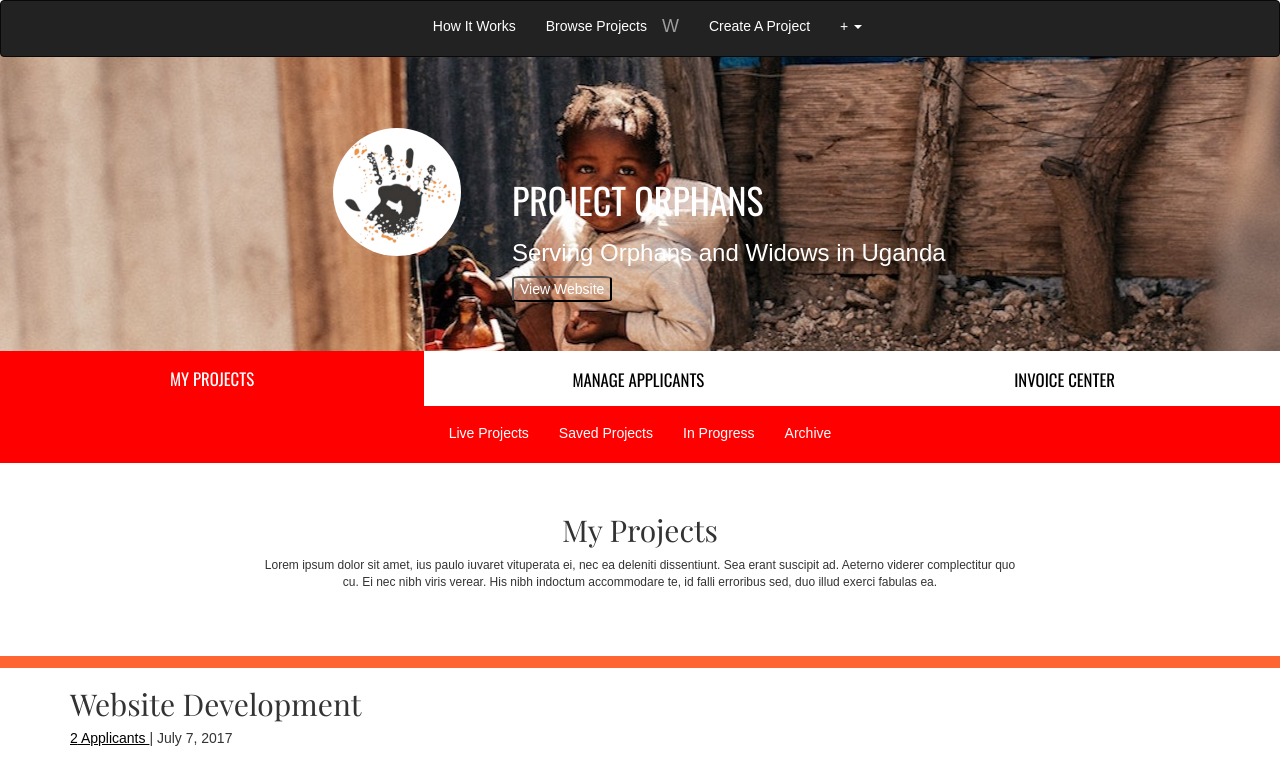
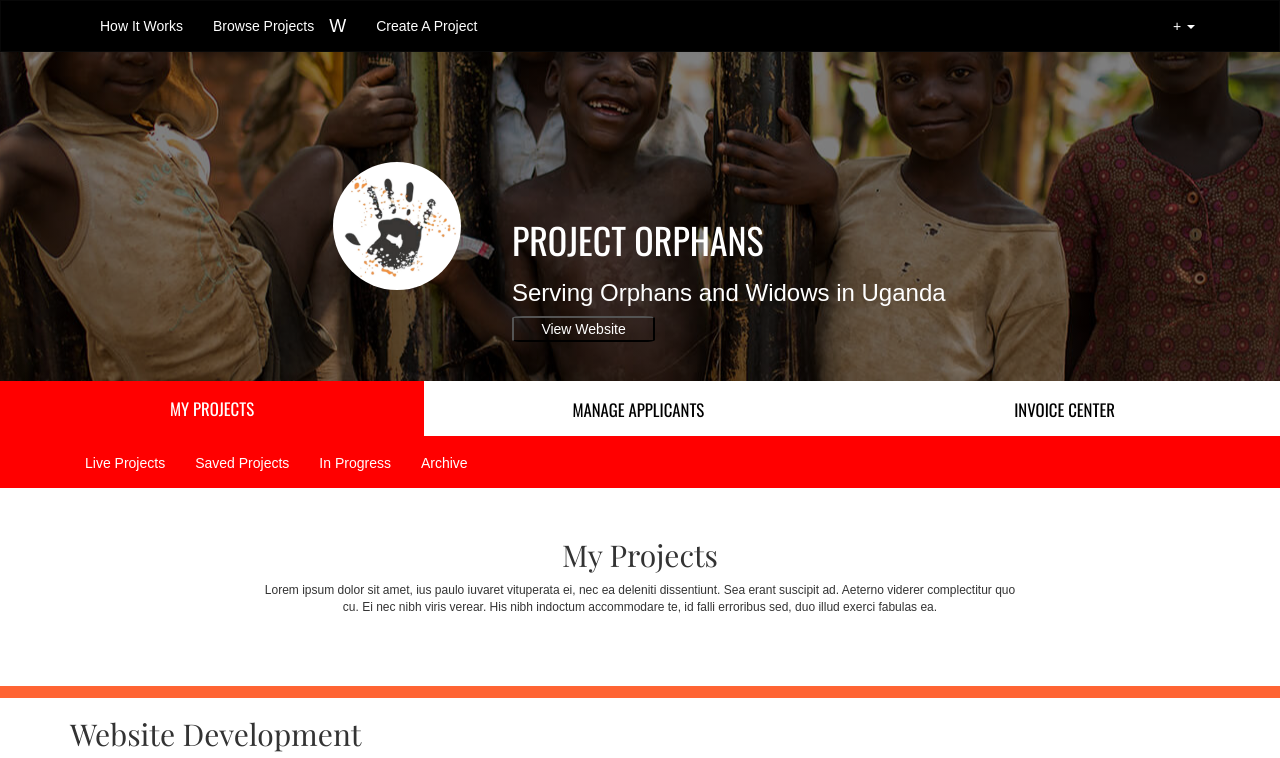
Before and after one commit to lamaya/mockup, a React (Create React App) app in the folder mockup/: page / in a window 1280 px wide. Shown: the top 758 px of the page. Built offline with nearby package versions, Linux system fonts and the light colour scheme.

Commit message:
changes bkgrnd img

```diff
--- a/mockup/src/Components/MyProjects.js
+++ b/mockup/src/Components/MyProjects.js
@@ -42,8 +42,9 @@ return(
             </Col>
             <Col style={{"textAlign": "left"}} md={6} mdPull={6}>
             <h2>{props.project_name}</h2>
+            <a >View full listing</a>
+
             <h5><a style={{"textDecoration":"underline"}} href="#">{props.applicants} Applicants </a>| {props.date}</h5>
-            <a >View full listing</a>
             <p> {props.description}</p>
             <h4 style={{paddingTop: "5%"}}> {props.skills} </h4>
             <p id={paidID}> Invoice Not Received <button hidden={received}>Request Invoice</button></p>
--- a/mockup/src/Components/NavBar.js
+++ b/mockup/src/Components/NavBar.js
@@ -5,13 +5,12 @@ class NavBar extends Component {
 
 render(){
 const navbarInstance = (
-  <Navbar inverse collapseOnSelect>
+  <Navbar inverse collapseOnSelect id="main-nav">
     <Navbar.Header>
-
       <Navbar.Toggle />
     </Navbar.Header>
     <Navbar.Collapse>
-      <Nav>
+      <Nav >
         <NavItem eventKey={1} href="#">How It Works</NavItem>
         <NavItem eventKey={2} href="#">Browse Projects</NavItem>
         <Navbar.Brand>
--- a/mockup/src/Components/ProjNav.js
+++ b/mockup/src/Components/ProjNav.js
@@ -9,7 +9,7 @@ class ProjNav extends Component {
   render(){
     return(
     <div className="MyProjects-header">
-        <Navbar style={{"backgroundColor": "red", "border": "none", "borderRadius": "0"}}inverse collapseOnSelect>
+        <Navbar style={{"backgroundColor": "red", "border": "none", "borderRadius": "0"}}inverse collapseOnSelect id="main-nav">
           <Nav>
             <NavItem eventKey={1} href="#">Live Projects</NavItem>
             <NavItem eventKey={2} href="#">Saved Projects</NavItem>
--- a/mockup/src/index.css
+++ b/mockup/src/index.css
@@ -5,9 +5,10 @@ body {
 }
 
 .project-header{
-  background: url(/proj-orphans.jpg) no-repeat center;
-  height: 300px;
+  background: linear-gradient( rgba(0, 0, 0, 0.5), rgba(0, 0, 0, 0.5) ),url(/proj-orphans.jpg) no-repeat center;
+  height: 335px;
   margin-top: -2%;
+
 }
 
 .MyProjects-header{
@@ -35,7 +36,8 @@ body {
 }
 .navbar-nav {
     float: none;
-    display: inline-block;
+    /*display: inline-block;*/
+    /*width: 100%;*/
 }
 
 #green{
@@ -51,12 +53,12 @@ body {
     position: absolute;
     right: 64%;
     width: 10%;
-    margin-top: 6%;
+    margin-top: 9%;
 }
 
 .projHeader{
     position: absolute;
-    top: 20%;
+    top: 25%;
     left: 40%;
     text-align: left;
     color: white;
@@ -76,9 +78,10 @@ h3 {
 .websiteBut{
     font-family: inherit;
     font-size: inherit;
+    width: 33%;
     line-height: inherit;
     background-color: transparent;
-    border-radius: 10%;
+    border-radius: 8%;
 }
 
 .nav-tabs {
@@ -91,6 +94,10 @@ h3 {
     border-radius: 0px;
     height: 160px;
     margin-bottom: auto;
+}
+
+#main-nav a{
+  color: white;
 }
 .nav-tabs {
     font-family: 'Oswald';
@@ -113,6 +120,15 @@ h3 {
     width: 33.3%;
 }
 
-.navbar-inverse .navbar-nav>li>a {
-    color: white;
+.navbar-inverse  {
+    background-color: #000;
+    border-color: #080808;
+    border-radius: 0px;
 }
+.navbar-nav>li>.dropdown-menu {
+    margin-top: 0;
+    border-top-left-radius: 0;
+    border-top-right-radius: 0;
+    background-color: black;
+    border: none;
+}
```
Also changed, not shown: mockup/public/proj-orphans.jpg.
